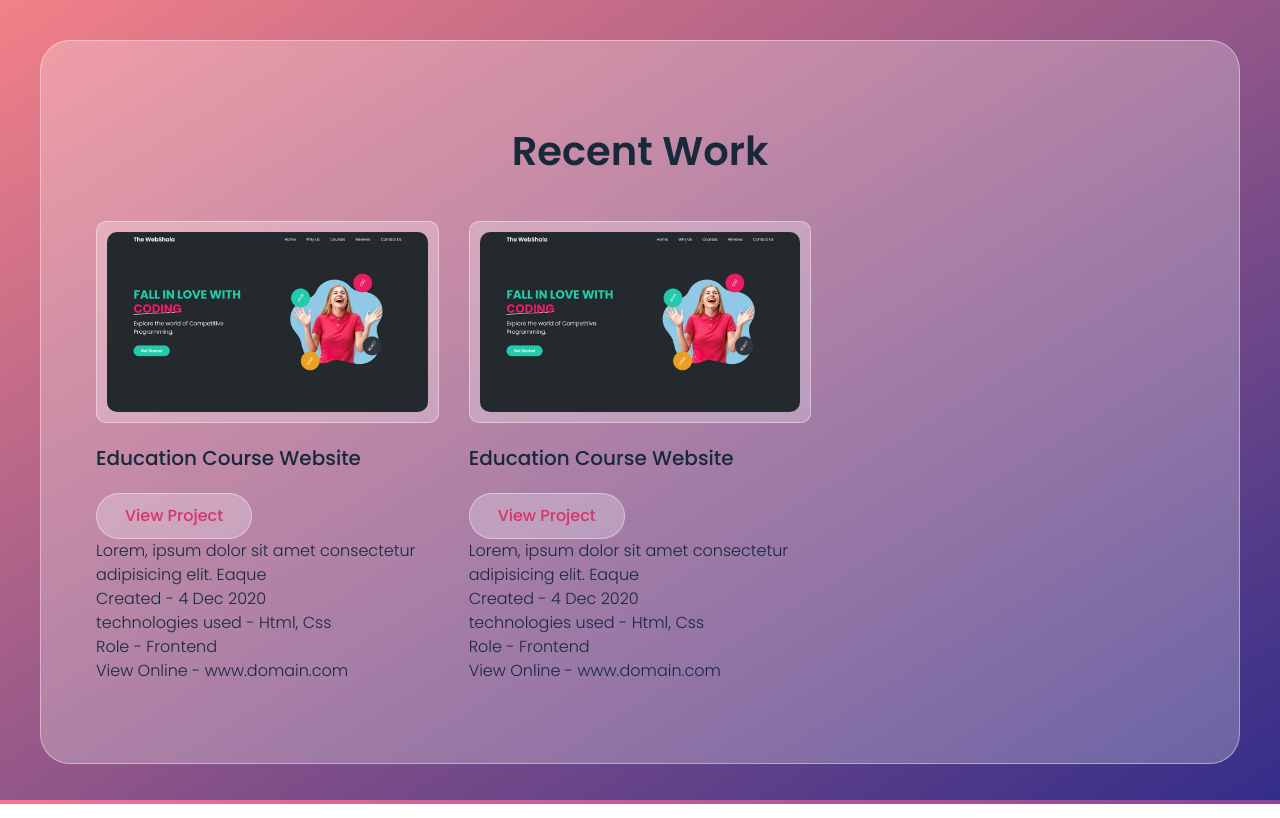
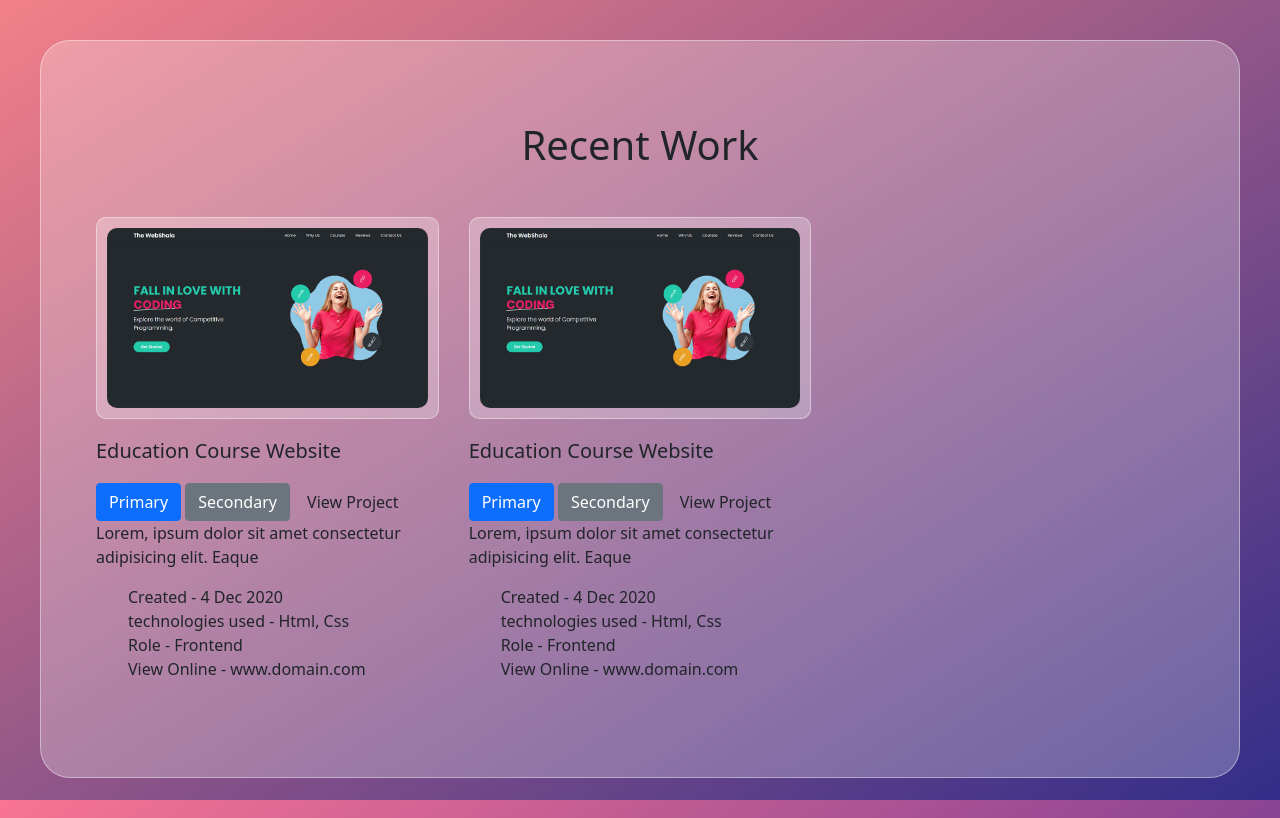
Before and after one commit to muratcan-yuksel/portfolio-glass-ex, a React (Create React App) app: page / in a window 1280 px wide. Built offline with nearby package versions, Linux system fonts and the light colour scheme.

Commit message:
add react bootstrap and change container and row classes to mycontainer and myrow so that it won't get in the way of react classes

```diff
--- a/package.json
+++ b/package.json
@@ -7,7 +7,9 @@
     "@testing-library/jest-dom": "^5.16.4",
     "@testing-library/react": "^13.2.0",
     "@testing-library/user-event": "^13.5.0",
+    "bootstrap": "^5.1.3",
     "react": "^18.1.0",
+    "react-bootstrap": "^2.4.0",
     "react-dom": "^18.1.0",
     "react-icons": "^4.3.1",
     "react-scripts": "5.0.1",
--- a/src/components/about/About.js
+++ b/src/components/about/About.js
@@ -112,13 +112,13 @@ const About = () => {
 
   return (
     <section className="about-section sec-padding hidden">
-      <div className="container">
-        <div className="row">
+      <div className="myContainer">
+        <div className="myRow">
           <div className="section-title">
             <h2>about me</h2>
           </div>
         </div>
-        <div className="row">
+        <div className="myRow">
           <div className="about-img">
             <div className="img-box aboutImg">
               <img className="myAboutImg" src={profileImg} alt="about img" />
--- a/src/components/home/Home.js
+++ b/src/components/home/Home.js
@@ -5,8 +5,8 @@ import profileImg from "../../assets/pp.jpg";
 const Home = () => {
   return (
     <section className="home-section align-items-center hidden ">
-      <div className="container">
-        <div className="row align-items-center ">
+      <div className="myContainer">
+        <div className="myRow align-items-center ">
           <div className="home-text">
             <p>Hello, I'm</p>
             <h1>Murat Can Yüksel</h1>
--- a/src/components/portfolio/Portfolio.js
+++ b/src/components/portfolio/Portfolio.js
@@ -38,14 +38,14 @@ const Portfolio = () => {
   return (
     <div>
       <section className="portfolio-section sec-padding">
-        <div className="container">
-          <div className="row">
+        <div className="myContainer">
+          <div className="myRow">
             <div className="section-title">
               <h2>recent work</h2>
             </div>
           </div>
 
-          <div className="row">
+          <div className="myRow">
             {/* portfolio item starts */}
             <PortfolioItem data={data} />
             {/* portfolio item ends */}
--- a/src/components/portfolio/PortfolioItem.js
+++ b/src/components/portfolio/PortfolioItem.js
@@ -1,6 +1,7 @@
 import { React, useState, useEffect } from "react";
 import "./portfolio.css";
 import one from "../../assets/portfolio/1.jpg";
+import Button from "react-bootstrap/Button";
 
 const PortfolioItem = ({ data }) => {
   // const [state, setState] = useState(false);
@@ -19,7 +20,9 @@ const PortfolioItem = ({ data }) => {
             <div className="portfolio-item-thumbnail">
               <img src={one} alt="portfolio item thumbnail" />
             </div>
-            <h3 className="portfolio-item-title"> {itemTitle} </h3>
+            <h3 className="portfolio-item-title"> {itemTitle} </h3>{" "}
+            <Button variant="primary">Primary</Button>{" "}
+            <Button variant="secondary">Secondary</Button>{" "}
             <button className="btn view-project-btn"> {viewBtnPara} </button>
             <div className="description">
               <p>{description}</p>
--- a/src/index.css
+++ b/src/index.css
@@ -93,11 +93,11 @@ section {
 .main.fade-out {
   opacity: 0;
 }
-.container {
+.myContainer {
   padding: 0 40px;
   width: 100%;
 }
-.row {
+.myRow {
   display: flex;
   flex-wrap: wrap;
 }
--- a/src/index.js
+++ b/src/index.js
@@ -3,6 +3,7 @@ import ReactDOM from "react-dom/client";
 import "./index.css";
 import App from "./App";
 import reportWebVitals from "./reportWebVitals";
+import "bootstrap/dist/css/bootstrap.min.css";
 
 const root = ReactDOM.createRoot(document.getElementById("root"));
 root.render(
```
Also changed, not shown: 1 other file (tests, documents, lock files or other folders).
